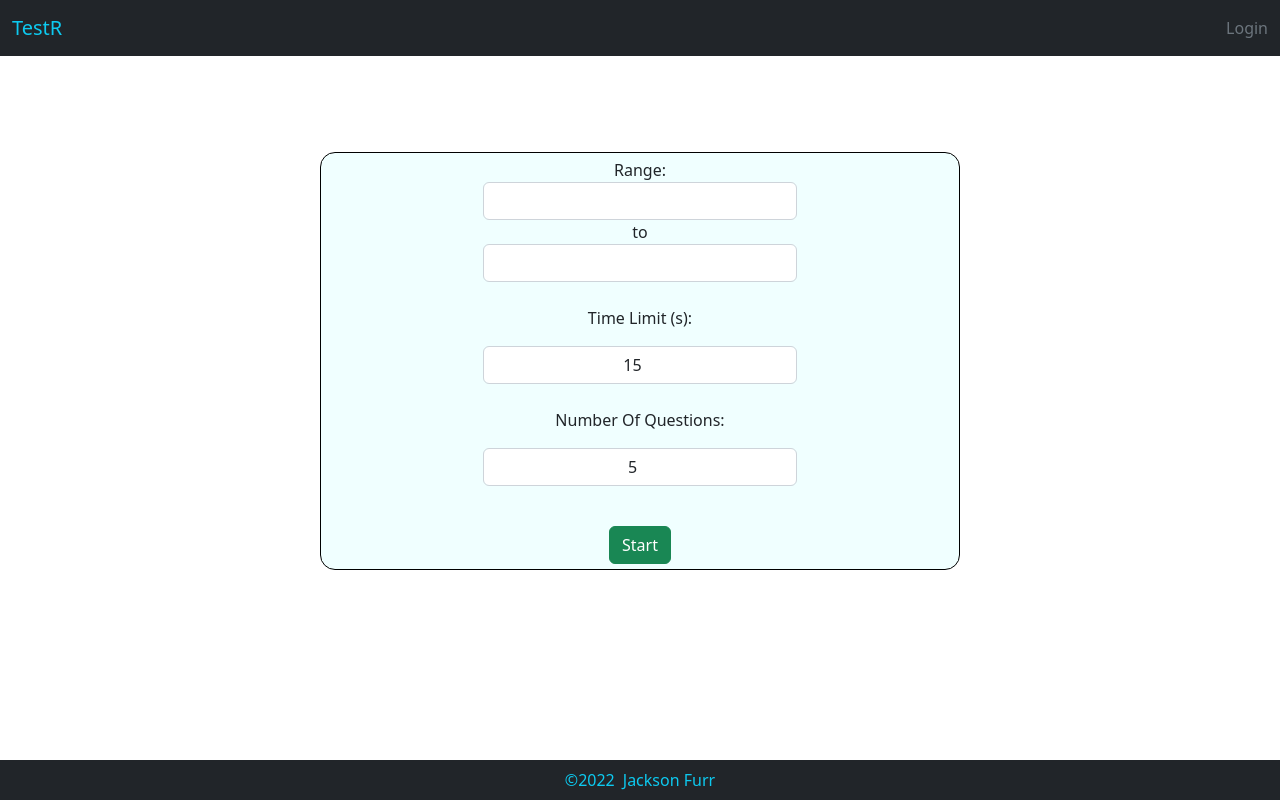
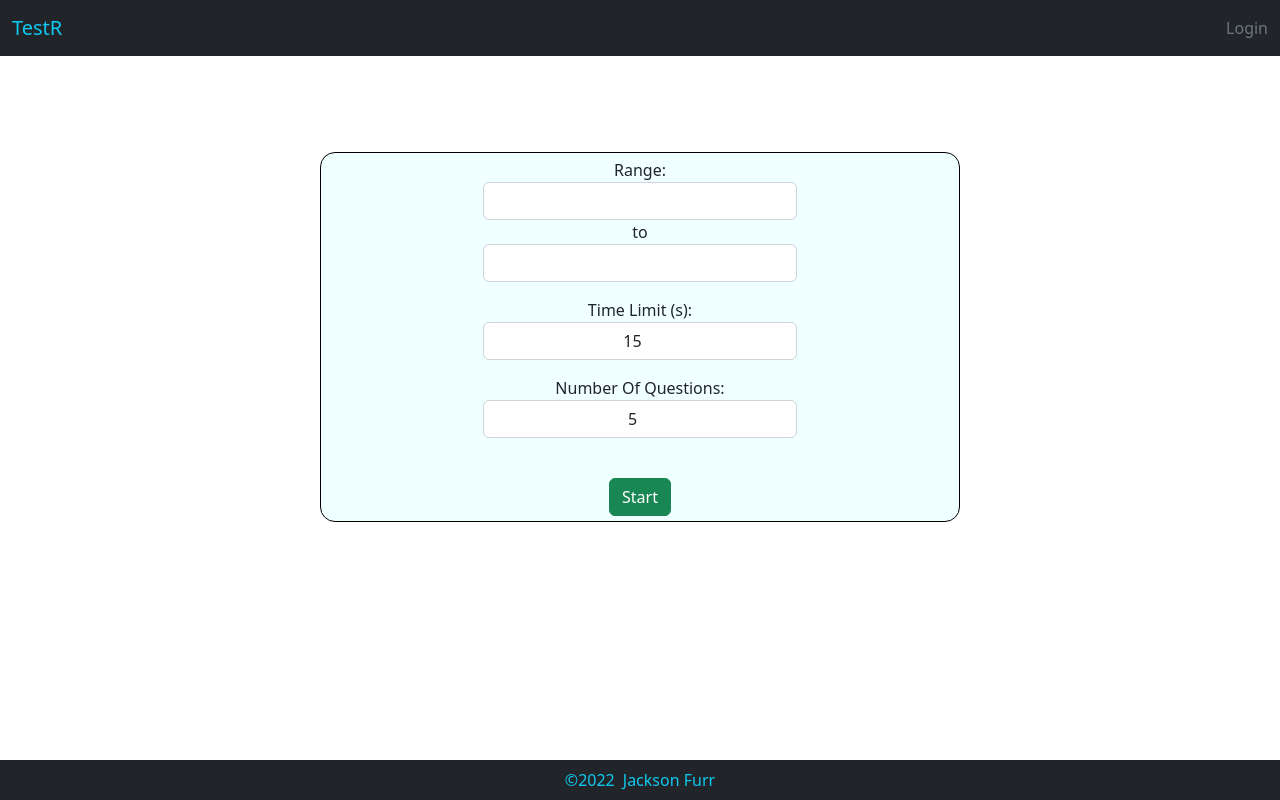
Before and after one commit to Furrj/TestRSinglePage, a React (Create React App) app: page / in a window 1280 px wide. Built offline with nearby package versions, Linux system fonts and the light colour scheme.

Commit message:
more styling

```diff
--- a/src/components/GameLimits.jsx
+++ b/src/components/GameLimits.jsx
@@ -19,27 +19,25 @@ const GameLimits = (props) => {
           onChange={props.upperLimitInputHandler}
           type="number"
           name="upperRange"
-          className="form-control text-center gameLimitsForm"
+          className="form-control text-center gameLimitsForm mb-3"
           required
         />
-        <br />
         Time Limit (s):{" "}
         <input
           onChange={props.timeLimitInputHandler}
           value={props.timeLimit}
           type="number"
           name="timeLimit"
-          className="mt-3 form-control text-center gameLimitsForm"
+          className="form-control text-center gameLimitsForm mb-3"
           required
         />
-        <br />
         Number Of Questions:{" "}
         <input
           onChange={props.numLimitInputHandler}
           value={props.numLimit}
           type="number"
           name="numLimit"
-          className="mt-3 form-control text-center gameLimitsForm"
+          className="form-control text-center gameLimitsForm"
           required
         />
         <br />
--- a/src/components/Question.jsx
+++ b/src/components/Question.jsx
@@ -45,6 +45,7 @@ const Question = (props) => {
             type="number"
             name="answer"
             onKeyDown={keyDownHandler}
+            className="form-control"
           />
           <br />
           <button className="mt-2" onClick={submit}>
--- a/src/components/ScoreBoard.jsx
+++ b/src/components/ScoreBoard.jsx
@@ -34,7 +34,7 @@ const ScoreBoard = (props) => {
           <div key={el.id} className="card resultsCard">
             <div className="card-body">
               <div className="card-text">
-                Problem: {el.question}
+                {el.question}
                 <br />
               </div>
               <div className="card-text">
--- a/src/index.css
+++ b/src/index.css
@@ -14,7 +14,7 @@ body {
 }
 
 .resultsCard {
-  width: 30%;
+  width: 40%;
   margin: 15px;
 }
 
```
